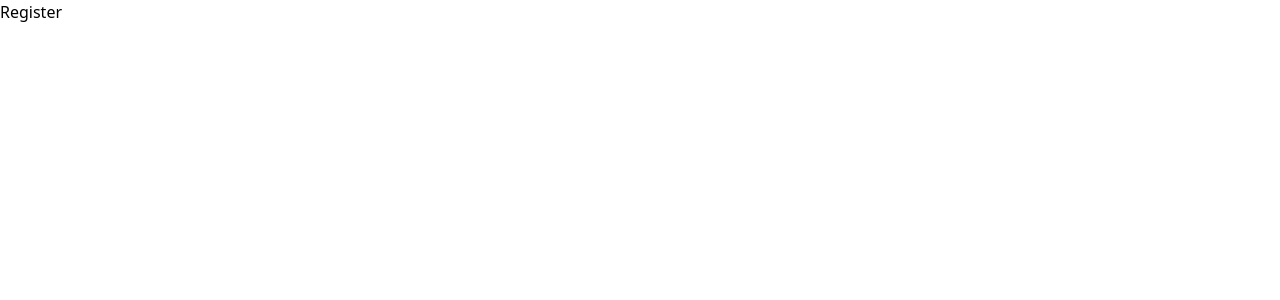
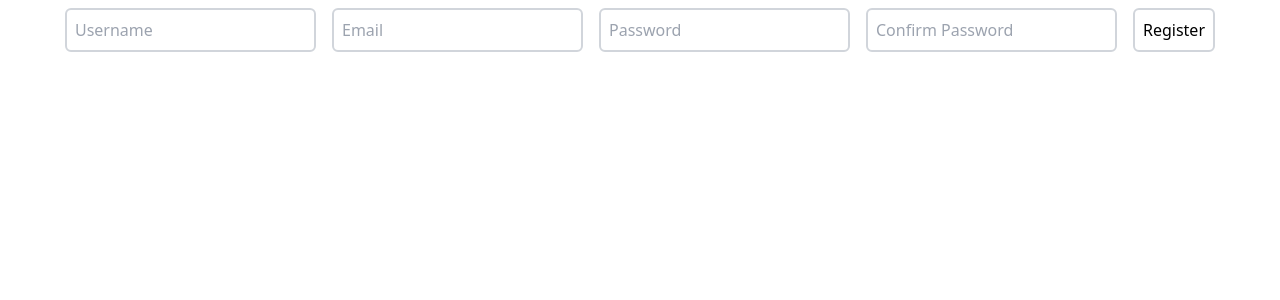
Before and after one commit to CodeConnects/music-player, a React (Create React App) app in the folder client/: page /register in a window 1280 px wide. Shown: the top 300 px of the page. Built offline with nearby package versions, Linux system fonts and the light colour scheme.

Commit message:
register form layout

```diff
--- a/client/src/pages/Register.js
+++ b/client/src/pages/Register.js
@@ -2,7 +2,15 @@ import React from "react";
 
 function Register() {
   return (
-    <div>Register</div>
+    <div className="flex min-h-screen items-start justify-center">
+      <div>
+        <input type="text" placeholder="Username" className="border-2 border-gray-300 rounded-md p-2 m-2" />
+        <input type="text" placeholder="Email" className="border-2 border-gray-300 rounded-md p-2 m-2" />
+        <input type="password" placeholder="Password" className="border-2 border-gray-300 rounded-md p-2 m-2" />
+        <input type="password" placeholder="Confirm Password" className="border-2 border-gray-300 rounded-md p-2 m-2" />
+        <button className="border-2 border-gray-300 rounded-md p-2 m-2">Register</button>
+      </div>
+    </div>
   );
 }
 
```
